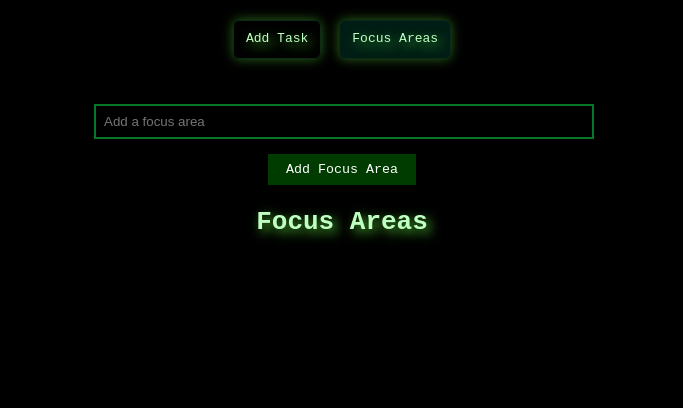
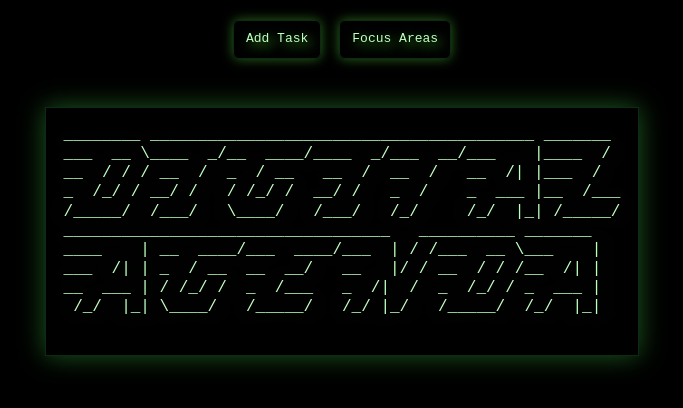
Before and after one commit to WilmerKopernikus/day-planner-matrix, an Angular app: page / in a window 1280 px wide. Before the commit this address led to /focus-areas. Shown: the top 408 px of the page, without its empty margins (298-981 px from the left). Built offline with nearby package versions, Linux system fonts and the light colour scheme.

Commit message:
Create landing page with ASCII Art

```diff
--- /dev/null
+++ b/src/app/add-task/landing/landing.component.css
@@ -0,0 +1,34 @@
+.landing {
+  display: flex;
+  flex-direction: column;
+  gap: 20px;
+  align-items: center;
+  padding: 24px 16px;
+}
+
+.landing-heading {
+  margin: 0;
+  color: #bfffc1;
+  text-shadow: 0 0 16px rgba(80, 255, 86, 0.8);
+  font-size: 1.6rem;
+  text-align: center;
+}
+
+.matrix-art {
+  margin: 0;
+  padding: 18px;
+  border: 1px solid #0c2a16;
+  background-color: #000000;
+  color: #bfffc1;
+  text-shadow: 0px 0px 24px rgba(80, 255, 86, 0.35);
+  font-family: 'Courier New', monospace;
+  white-space: pre;
+  line-height: 1.2;
+  box-shadow: 0px 0px 24px rgba(80, 255, 86, 0.35);
+}
+
+@media (max-width: 600px) {
+  .matrix-art {
+    font-size: 0.7rem;
+  }
+}
--- /dev/null
+++ b/src/app/add-task/landing/landing.component.html
@@ -0,0 +1,14 @@
+<section class="landing">
+  <pre class="matrix-art">
+________ ________________________________________ _______
+___  __ \____  _/__  ____/____  _/___  __/___    |____  /
+__  / / / __  /  _  / __   __  /  __  /   __  /| |___  /
+_  /_/ / __/ /   / /_/ /  __/ /   _  /    _  ___ |__  /___
+/_____/  /___/   \____/   /___/   /_/     /_/  |_| /_____/
+__________________________________   __________ _______
+____    | __  ____/___  ____/___  | / /___  __ \___    |
+___  /| | _  / __  __  __/   __   |/ / __  / / /__  /| |
+__  ___ | / /_/ /  _  /___   _  /|  /  _  /_/ / _  ___ |
+ /_/  |_| \____/   /_____/   /_/ |_/   /_____/  /_/  |_|
+  </pre>
+</section>
--- a/src/app/app.routes.ts
+++ b/src/app/app.routes.ts
@@ -1,9 +1,10 @@
 import { Routes } from '@angular/router';
 import { DayPlannerComponent } from './day-planner/day-planner.component';
 import { FocusAreasComponent } from './focus-areas/focus-areas.component';
+import { LandingComponent } from './add-task/landing/landing.component';
 
 export const routes: Routes = [
-  { path: '', redirectTo: 'focus-areas', pathMatch: 'full' },
+  { path: '', component: LandingComponent },
   { path: 'daily-planner', component: DayPlannerComponent },
   { path: 'focus-areas', component: FocusAreasComponent },
   { path: '**', redirectTo: 'focus-areas' },
```
Also changed, not shown: src/app/add-task/landing/landing.component.ts (added, +9 -0 lines), src/app/digital.txt.
